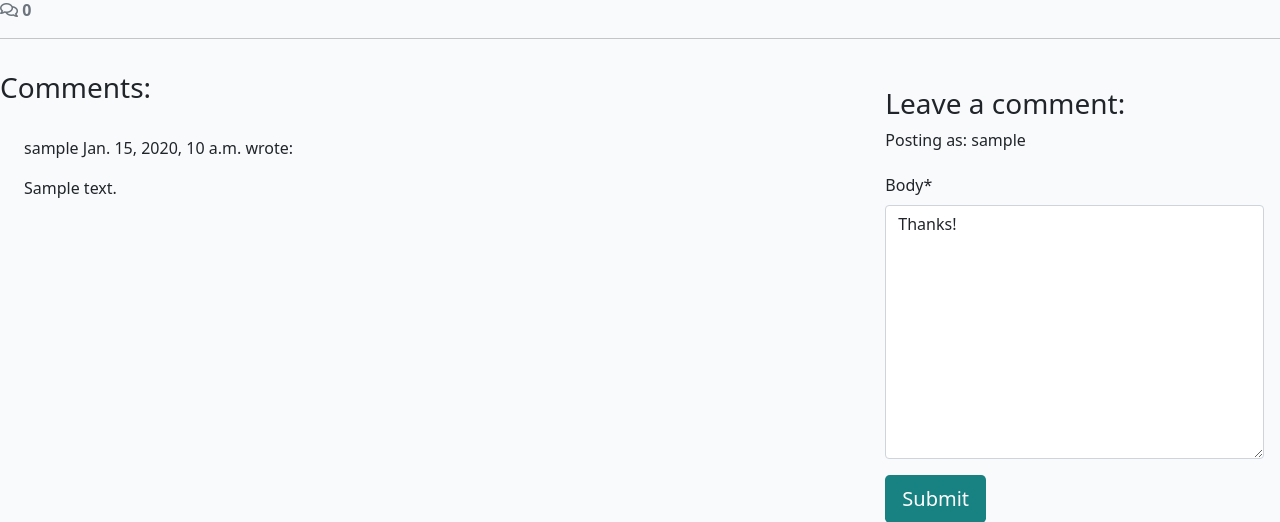
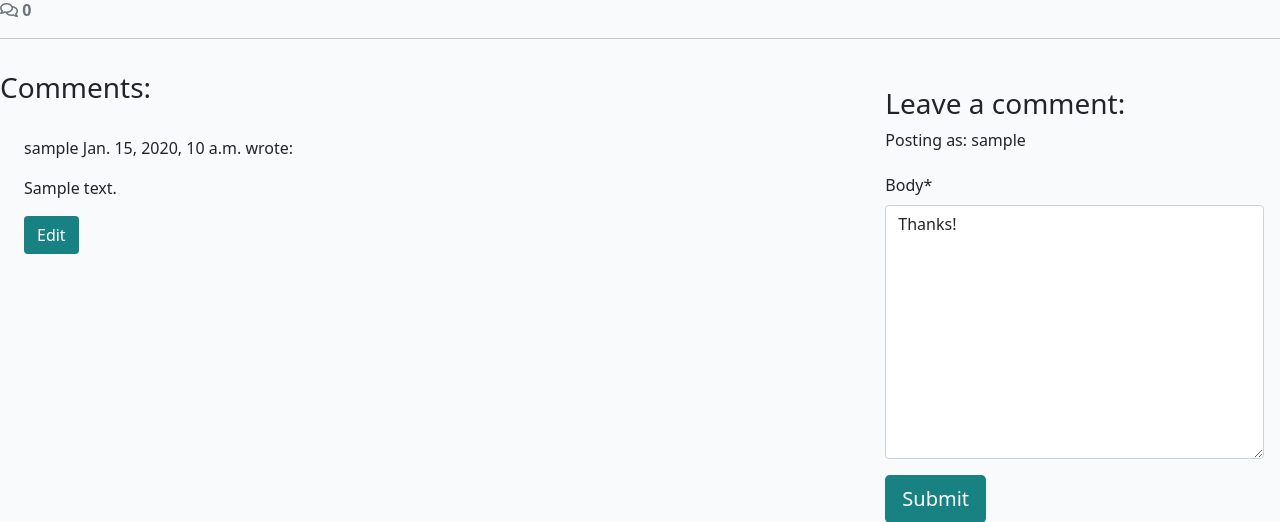
Before and after one commit to aremandanaveenkumar/service_support_blog, a Django app: a page that uses blog/templates/blog/post_detail.html in a window 1280 px wide. Shown: the part 494-1016 px from the top of the page. Run offline with Django 4.2, Linux system fonts and the light colour scheme; a user stored in the database is signed in; tables that the repository leaves empty hold one stand-in row (values such as "Sample post"); some libraries are stand-ins or nearby versions.

Commit message:
Update post_detail.html to show edit button if user logged in

```diff
--- a/blog/templates/blog/post_detail.html
+++ b/blog/templates/blog/post_detail.html
@@ -67,6 +67,10 @@
             This comment is awaiting approval
           </p>
           {% endif %}
+          {% if user.is_authenticated and comment.author == user %}
+  <button class="btn btn-edit"
+    comment_id="{{ comment.id }}">Edit</button>
+  {% endif %}
         </div>
         <!-- Our for loop ends here -->
         {% endfor %}
```
